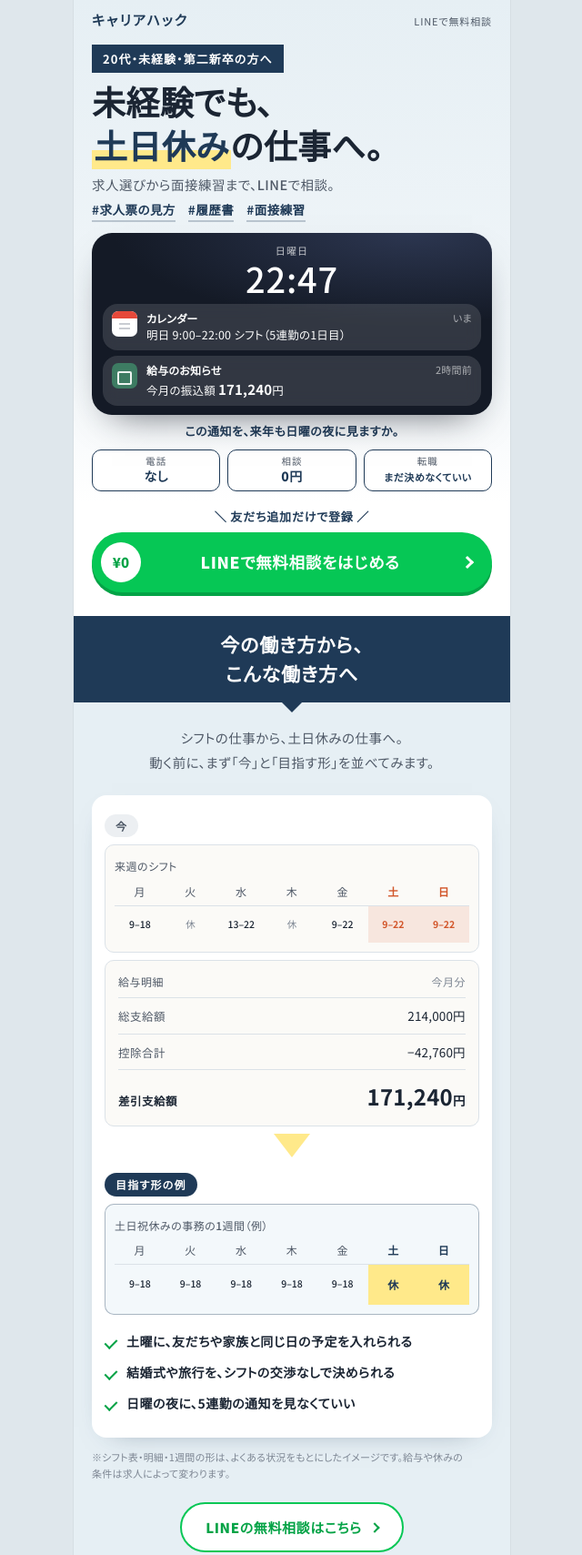
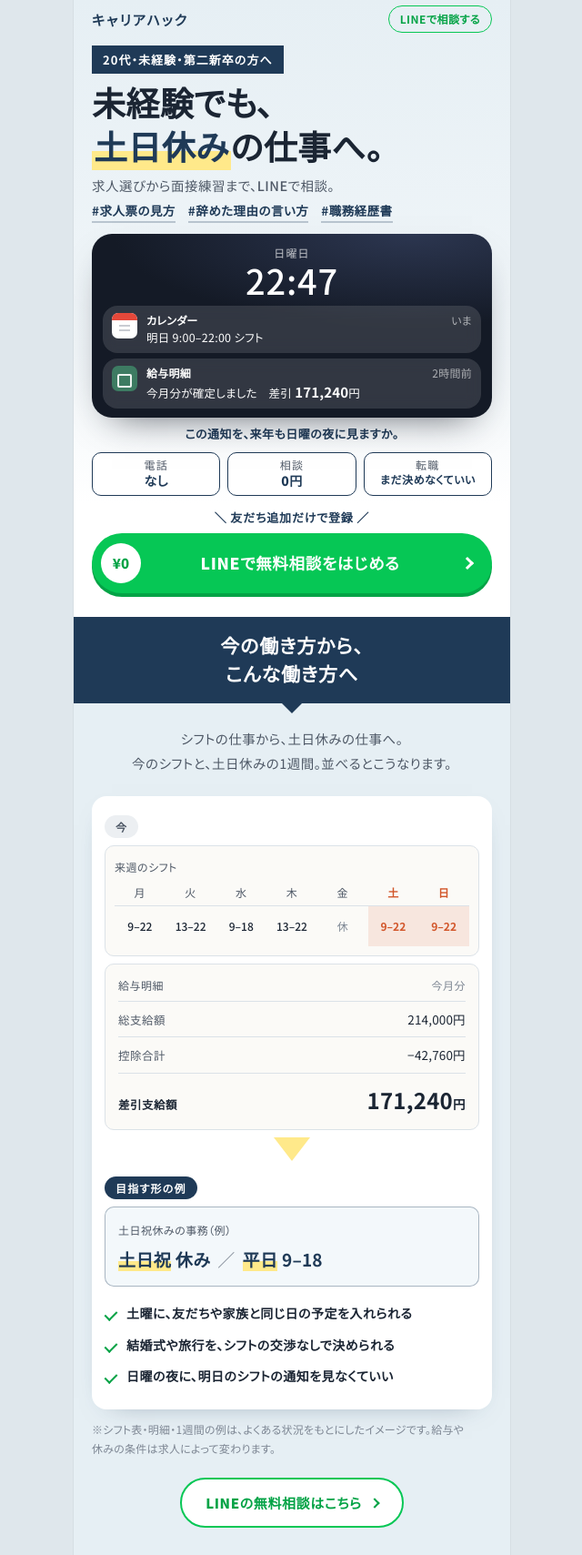
Before and after one commit to eiichispiritual-ops/career-hack-lp, a plain HTML site: page docs/v2/index.html in a window 1280 px wide. Shown: the top 1709 px of the page at 91% size, without its empty margins (319-959 px from the left). Drawn offline with Linux system fonts and the light colour scheme.

Commit message:
v2: fix1 — recheck1 findings (shift/lock consistency, header CTA, sticky vs sub-CTA, tags, 12px min)
Co-Authored-By: Claude Opus 5.5 <noreply@anthropic.com>

```diff
--- a/docs/v2/index.html
+++ b/docs/v2/index.html
@@ -30,20 +30,20 @@
 <section class="fv">
   <header class="top">
     <p class="brand">キャリアハック</p>
-    <p class="top-note">LINEで無料相談</p>
+    <a class="top-note" href="#" data-cta>LINEで相談する</a>
   </header>
   <p class="fv-band">20代・未経験・第二新卒の方へ</p>
   <h1 class="fv-h"><span class="nw">未経験でも、</span><br><span class="nw"><em>土日休み</em>の</span><span class="nw">仕事へ。</span></h1>
   <p class="fv-sub"><span class="nw">求人選びから面接練習まで、</span><span class="nw">LINEで相談。</span></p>
-  <p class="tags"><span>#求人票の見方</span><span>#履歴書</span><span>#面接練習</span></p>
+  <p class="tags"><span>#求人票の見方</span><span>#辞めた理由の言い方</span><span>#職務経歴書</span></p>
 
-  <figure class="lock" aria-label="日曜の夜22時47分のスマホのロック画面。明日のシフトの通知と、給与の振込額171,240円の通知が並んでいる">
+  <figure class="lock" aria-label="日曜の夜22時47分のスマホのロック画面。明日のシフトの通知と、今月の給与明細が確定した通知（差引171,240円）が並んでいる">
     <div class="lock-in" aria-hidden="true">
       <p class="lock-day">日曜日</p>
       <p class="lock-time">22:47</p>
       <ul class="notes">
-        <li><span class="app cal"></span><p><b>カレンダー</b><small>いま</small><br>明日 9:00–22:00 シフト（5連勤の1日目）</p></li>
-        <li><span class="app pay"></span><p><b>給与のお知らせ</b><small>2時間前</small><br>今月の振込額 <span class="num">171,240</span>円</p></li>
+        <li><span class="app cal"></span><p><b>カレンダー</b><small>いま</small><br>明日 9:00–22:00 シフト</p></li>
+        <li><span class="app pay"></span><p><b>給与明細</b><small>2時間前</small><br>今月分が確定しました　差引 <span class="num">171,240</span>円</p></li>
       </ul>
     </div>
     <figcaption>この通知を、来年も日曜の夜に見ますか。</figcaption>
@@ -65,16 +65,16 @@
 <!-- 3 可能性（正本の事例位置）：仮の事例は置かず、今と目指せる働き方を並べる -->
 <section class="sec maybe">
   <h2 class="band">今の働き方から、<br>こんな働き方へ</h2>
-  <p class="lead c">シフトの仕事から、土日休みの仕事へ。<br>動く前に、まず「今」と「目指す形」を並べてみます。</p>
+  <p class="lead c">シフトの仕事から、土日休みの仕事へ。<br><span class="nw">今のシフトと、土日休みの1週間。</span><span class="nw">並べるとこうなります。</span></p>
 
   <div class="ba">
     <p class="ba-tag now">今</p>
     <figure class="shift" aria-labelledby="shift-now">
       <p class="shift-h" aria-hidden="true">来週のシフト</p>
       <table>
-        <caption id="shift-now" class="sr">今のシフトの例。土曜と日曜はどちらも出勤で、休みは火曜と木曜。</caption>
+        <caption id="shift-now" class="sr">今のシフトの例。月曜は9時から22時、火曜は13時から22時、水曜は9時から18時、木曜は13時から22時、金曜は休み、土曜と日曜はどちらも9時から22時。</caption>
         <thead><tr><th scope="col">月</th><th scope="col">火</th><th scope="col">水</th><th scope="col">木</th><th scope="col">金</th><th scope="col" class="we">土</th><th scope="col" class="we">日</th></tr></thead>
-        <tbody><tr><td>9–18</td><td class="off">休</td><td>13–22</td><td class="off">休</td><td>9–22</td><td class="we work">9–22</td><td class="we work">9–22</td></tr></tbody>
+        <tbody><tr><td>9–22</td><td>13–22</td><td>9–18</td><td>13–22</td><td class="off">休</td><td class="we work">9–22</td><td class="we work">9–22</td></tr></tbody>
       </table>
     </figure>
     <figure class="slip" aria-labelledby="slip-cap">
@@ -89,24 +89,20 @@
     <p class="ba-arrow" aria-hidden="true"></p>
 
     <p class="ba-tag next">目指す形の例</p>
-    <figure class="shift goal" aria-labelledby="shift-goal">
-      <p class="shift-h" aria-hidden="true">土日祝休みの事務の1週間（例）</p>
-      <table>
-        <caption id="shift-goal" class="sr">目指す働き方の例。月曜から金曜は9時から18時、土曜と日曜は休み。</caption>
-        <thead><tr><th scope="col">月</th><th scope="col">火</th><th scope="col">水</th><th scope="col">木</th><th scope="col">金</th><th scope="col" class="we">土</th><th scope="col" class="we">日</th></tr></thead>
-        <tbody><tr><td>9–18</td><td>9–18</td><td>9–18</td><td>9–18</td><td>9–18</td><td class="we off2">休</td><td class="we off2">休</td></tr></tbody>
-      </table>
-    </figure>
+    <div class="goal-line">
+      <p class="goal-h">土日祝休みの事務（例）</p>
+      <p class="goal-t"><b>土日祝</b> 休み<span class="goal-sep" aria-hidden="true">／</span><b>平日</b> <span class="num">9–18</span></p>
+    </div>
     <ul class="gains">
       <li>土曜に、友だちや家族と同じ日の予定を入れられる</li>
       <li>結婚式や旅行を、シフトの交渉なしで決められる</li>
-      <li>日曜の夜に、5連勤の通知を見なくていい</li>
+      <li>日曜の夜に、明日のシフトの通知を見なくていい</li>
     </ul>
   </div>
-  <p class="img-note">※シフト表・明細・1週間の形は、よくある状況をもとにしたイメージです。給与や休みの条件は求人によって変わります。</p>
+  <p class="img-note">※シフト表・明細・1週間の例は、よくある状況をもとにしたイメージです。給与や休みの条件は求人によって変わります。</p>
 
   <!-- 4 補助CTA -->
-  <p class="sub-cta"><a href="#" data-cta>LINEの無料相談はこちら<span class="sub-arr" aria-hidden="true"></span></a></p>
+  <p class="sub-cta" id="cta-sub"><a href="#" data-cta>LINEの無料相談はこちら<span class="sub-arr" aria-hidden="true"></span></a></p>
 </section>
 
 <!-- 5 悩み -->
@@ -325,7 +321,7 @@
 
   // 追従ボタン：最初のボタンを過ぎたら出す。ページ内のボタンが見えている間は隠す
   var sticky = document.querySelector('.sticky');
-  var ctas = document.querySelectorAll('.cta');
+  var ctas = document.querySelectorAll('.cta, .sub-cta');
   if (!('IntersectionObserver' in window)) { sticky.classList.remove('is-off'); return; }
   var seen = {}, past = false;
   function upd() {
--- a/docs/v2/style.css
+++ b/docs/v2/style.css
@@ -36,11 +36,12 @@ p, li, h1, h2, h3, dd, dt, summary, figcaption { word-break: auto-phrase; line-b
 .page { max-width: 480px; margin: 0 auto; background: var(--white); overflow: hidden; }
 
 /* ---------- FV ---------- */
-.fv { position: relative; padding: 0 var(--pad) 12px;
+.fv { position: relative; padding: 0 var(--pad) 8px;
   background: linear-gradient(180deg, var(--sky) 0%, #f1f6f9 70%, var(--white) 100%); }
-.top { display: flex; justify-content: space-between; align-items: baseline; padding: 8px 0 0; }
+.top { display: flex; justify-content: space-between; align-items: center; padding: 6px 0 0; }
 .brand { font-weight: 900; font-size: 15px; letter-spacing: .14em; color: var(--navy); }
-.top-note { font-size: 11px; color: var(--sub); letter-spacing: .08em; }
+.top-note { display: inline-flex; align-items: center; min-height: 30px; padding: 0 12px; border-radius: 999px; border: 1.5px solid var(--green);
+  font-size: 12px; font-weight: 700; color: var(--green-d); text-decoration: none; letter-spacing: .04em; -webkit-tap-highlight-color: transparent; }
 .fv-band { display: inline-block; margin-top: 14px; background: var(--navy); color: #fff; font-size: 13px; font-weight: 700;
   padding: 4px 12px; letter-spacing: .08em; }
 .fv-h { margin-top: 8px; font-size: 37px; line-height: 1.28; font-weight: 900; letter-spacing: .01em; color: var(--ink); }
@@ -54,7 +55,7 @@ p, li, h1, h2, h3, dd, dt, summary, figcaption { word-break: auto-phrase; line-b
 .lock-in { position: relative; border-radius: 22px; padding: 10px 12px 10px; color: #fff; overflow: hidden;
   background: radial-gradient(120% 80% at 80% 0%, #2c3650 0%, var(--night) 62%), var(--night);
   box-shadow: 0 18px 40px -22px rgba(20,26,38,.75); }
-.lock-day { text-align: center; font-size: 11px; opacity: .72; letter-spacing: .1em; }
+.lock-day { text-align: center; font-size: 12px; opacity: .72; letter-spacing: .1em; }
 .lock-time { text-align: center; font-size: 38px; font-weight: 500; line-height: 1.05; letter-spacing: .02em;
   font-variant-numeric: tabular-nums; margin-bottom: 8px; }
 .notes li { display: flex; gap: 10px; align-items: flex-start; padding: 7px 10px; border-radius: 16px;
@@ -62,7 +63,7 @@ p, li, h1, h2, h3, dd, dt, summary, figcaption { word-break: auto-phrase; line-b
 .notes li + li { margin-top: 6px; }
 .notes p { flex: 1; font-size: 12.5px; line-height: 1.5; letter-spacing: .02em; }
 .notes b { font-weight: 700; font-size: 12px; }
-.notes small { float: right; font-size: 11px; opacity: .6; }
+.notes small { float: right; font-size: 12px; opacity: .6; }
 .notes .num { font-size: 15px; font-weight: 700; }
 .app { flex: none; width: 28px; height: 28px; border-radius: 7px; margin-top: 1px; position: relative; }
 .app.cal { background: #fff; }
@@ -75,9 +76,9 @@ p, li, h1, h2, h3, dd, dt, summary, figcaption { word-break: auto-phrase; line-b
 /* 事実3つ（勲章の代わり。数字は使わない） */
 .facts3 { margin-top: 8px; display: grid; grid-template-columns: 1fr 1fr 1fr; gap: 8px; }
 .facts3 li { background: var(--white); border: 1.5px solid var(--navy); border-radius: 10px; padding: 5px 4px 6px; text-align: center; line-height: 1.35; }
-.facts3 b { display: block; font-size: 10.5px; color: var(--sub); font-weight: 500; letter-spacing: .1em; }
+.facts3 b { display: block; font-size: 12px; color: var(--sub); font-weight: 500; letter-spacing: .1em; }
 .facts3 span { display: block; margin-top: 0; font-size: 14px; font-weight: 900; color: var(--navy); }
-.facts3 li:last-child span { font-size: 11px; padding-top: 3px; line-height: 1.3; }
+.facts3 li:last-child span { font-size: 12px; padding-top: 0; line-height: 1.25; }
 
 /* ---------- ボタン（全箇所同じ） ---------- */
 .cta { padding: 18px var(--pad) 26px; background: var(--white); text-align: center; }
@@ -109,8 +110,8 @@ p, li, h1, h2, h3, dd, dt, summary, figcaption { word-break: auto-phrase; line-b
 .h2 { font-size: 23px; line-height: 1.55; font-weight: 900; letter-spacing: .02em; }
 .h2 em { background: linear-gradient(transparent 62%, var(--mark) 62%); color: var(--navy); }
 .lead { margin-top: 26px; font-size: 14.5px; color: var(--sub); line-height: 1.85; }
-.fine { margin-top: 14px; font-size: 11.5px; color: var(--mute); line-height: 1.7; letter-spacing: .02em; }
-.img-note { margin-top: 12px; font-size: 11px; color: var(--mute); letter-spacing: .02em; line-height: 1.7; }
+.fine { margin-top: 14px; font-size: 12px; color: var(--mute); line-height: 1.7; letter-spacing: .02em; }
+.img-note { margin-top: 12px; font-size: 12px; color: var(--mute); letter-spacing: .02em; line-height: 1.7; }
 
 /* ---------- 可能性（今→目指す形） ---------- */
 .maybe { background: var(--sky); }
@@ -122,13 +123,16 @@ p, li, h1, h2, h3, dd, dt, summary, figcaption { word-break: auto-phrase; line-b
 .shift-h { font-size: 12px; color: var(--sub); margin-bottom: 6px; letter-spacing: .04em; font-weight: 500; }
 .shift table { width: 100%; border-collapse: collapse; table-layout: fixed; text-align: center; }
 .shift th { font-size: 12px; font-weight: 500; color: var(--sub); padding-bottom: 4px; }
-.shift td { font-size: 10.5px; font-variant-numeric: tabular-nums; letter-spacing: 0; padding: 11px 0; border-top: 1px solid var(--rule); font-weight: 500; }
+.shift td { font-size: 12px; font-variant-numeric: tabular-nums; letter-spacing: 0; padding: 11px 0; border-top: 1px solid var(--rule); font-weight: 500; }
 .shift td.off { color: var(--mute); }
 .shift th.we { color: var(--accent); font-weight: 700; }
 .shift td.work { background: rgba(210,86,42,.12); color: var(--accent); font-weight: 700; }
-.shift.goal { border-color: rgba(31,58,87,.35); background: #f3f8fb; }
-.shift.goal th.we { color: var(--navy); }
-.shift td.off2 { background: var(--mark); color: var(--navy); font-weight: 900; font-size: 12px; }
+.goal-line { padding: 14px 14px 12px; border: 1px solid rgba(31,58,87,.35); border-radius: 10px; background: #f3f8fb; }
+.goal-h { font-size: 12px; color: var(--sub); letter-spacing: .04em; font-weight: 500; }
+.goal-t { margin-top: 4px; font-size: 19px; font-weight: 700; color: var(--navy); letter-spacing: .02em; }
+.goal-t b { font-weight: 900; background: linear-gradient(transparent 60%, var(--mark) 60%); }
+.goal-t .num { font-variant-numeric: tabular-nums; }
+.goal-sep { margin: 0 8px; color: var(--mute); font-weight: 400; }
 
 .slip { margin-top: 8px; padding: 12px 14px 4px; border: 1px solid var(--rule); border-radius: 10px; background: var(--paper); }
 .slip-h { font-size: 12px; color: var(--sub); letter-spacing: .04em; display: flex; justify-content: space-between; }
@@ -252,14 +256,14 @@ p, li, h1, h2, h3, dd, dt, summary, figcaption { word-break: auto-phrase; line-b
 .msg { max-width: 86%; background: #fff; border-radius: 4px 16px 16px 16px; padding: 8px 12px; font-size: 12.5px; line-height: 1.7; color: var(--ink); letter-spacing: .02em; }
 .msg + .msg { margin-top: 8px; }
 .msg.me { margin-left: auto; background: #8de055; border-radius: 16px 4px 16px 16px; margin-top: 12px; }
-.talk figcaption { margin-top: 8px; font-size: 11px; color: var(--mute); text-align: center; }
+.talk figcaption { margin-top: 8px; font-size: 12px; color: var(--mute); text-align: center; }
 
 /* 特典 */
 .gift { margin-top: 30px; background: var(--white); border-radius: 14px; padding: 18px 16px 16px; border: 2px solid var(--mark); }
 .gift-h { font-size: 16.5px; font-weight: 900; text-align: center; color: var(--navy); }
 .gift-list { margin-top: 12px; display: grid; gap: 10px; }
 .gift-list li { background: #fffbe6; border-radius: 10px; padding: 12px 14px 14px; }
-.g-label { font-size: 11.5px; color: var(--accent); font-weight: 900; letter-spacing: .1em; }
+.g-label { font-size: 12px; color: var(--accent); font-weight: 900; letter-spacing: .1em; }
 .gift-list h3 { font-size: 15.5px; font-weight: 900; line-height: 1.5; }
 .gift-list li > p:last-child { margin-top: 4px; font-size: 13px; color: var(--sub); line-height: 1.8; }
 .cta-last { background: var(--sky); padding-top: 4px; padding-bottom: 40px; }
@@ -287,7 +291,7 @@ p, li, h1, h2, h3, dd, dt, summary, figcaption { word-break: auto-phrase; line-b
 .priv li { position: relative; padding-left: 14px; font-size: 12.5px; color: var(--sub); line-height: 1.85; }
 .priv li + li { margin-top: 8px; }
 .priv li::before { content: ''; position: absolute; left: 2px; top: .8em; width: 4px; height: 4px; border-radius: 50%; background: var(--mute); }
-.copy { font-size: 11px; color: var(--mute); padding-top: 8px; }
+.copy { font-size: 12px; color: var(--mute); padding-top: 8px; }
 
 /* ---------- 追従ボタン ---------- */
 .sticky { position: fixed; left: 0; right: 0; bottom: 0; z-index: 10; padding: 8px 14px calc(10px + env(safe-area-inset-bottom));
```
